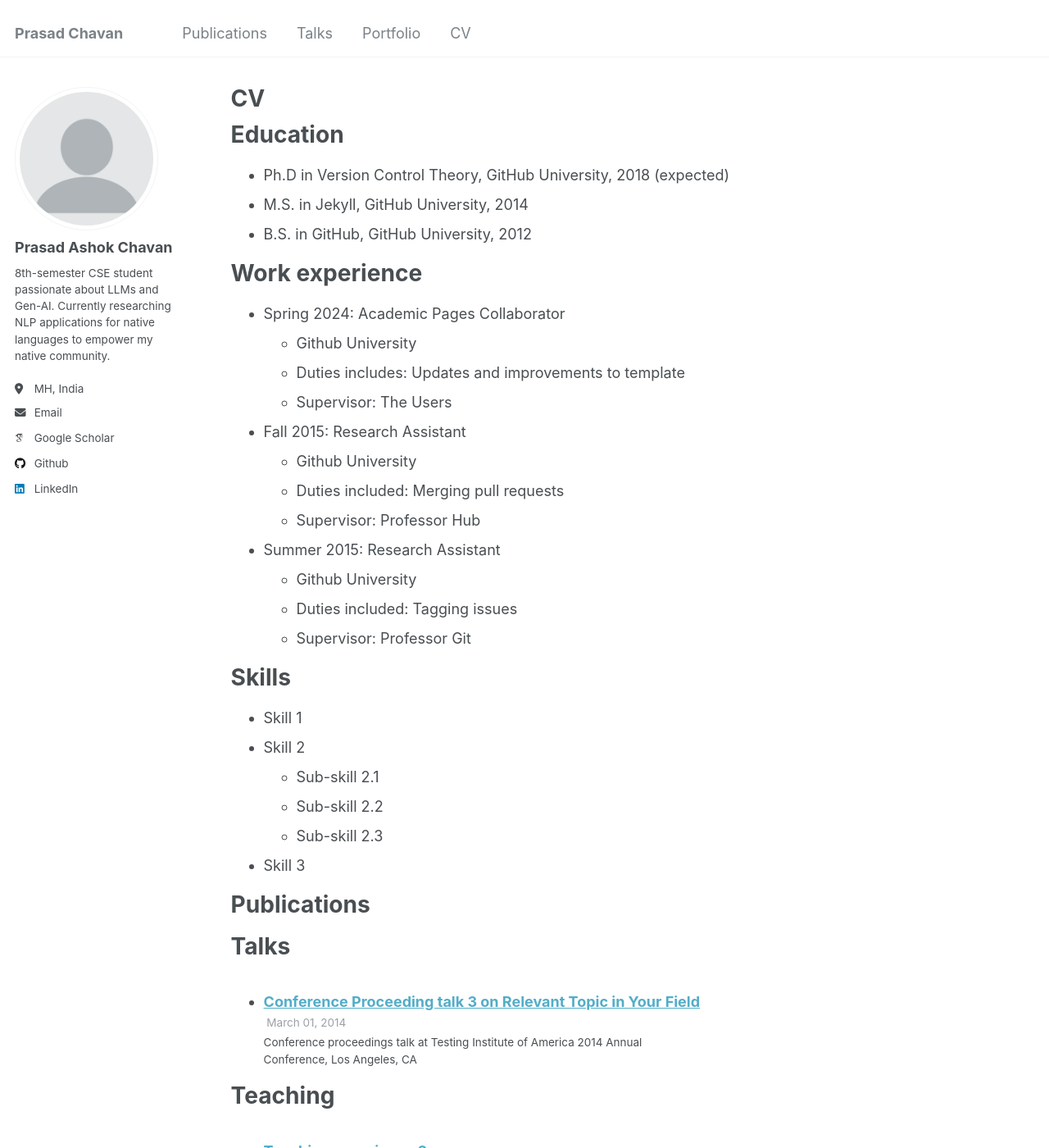
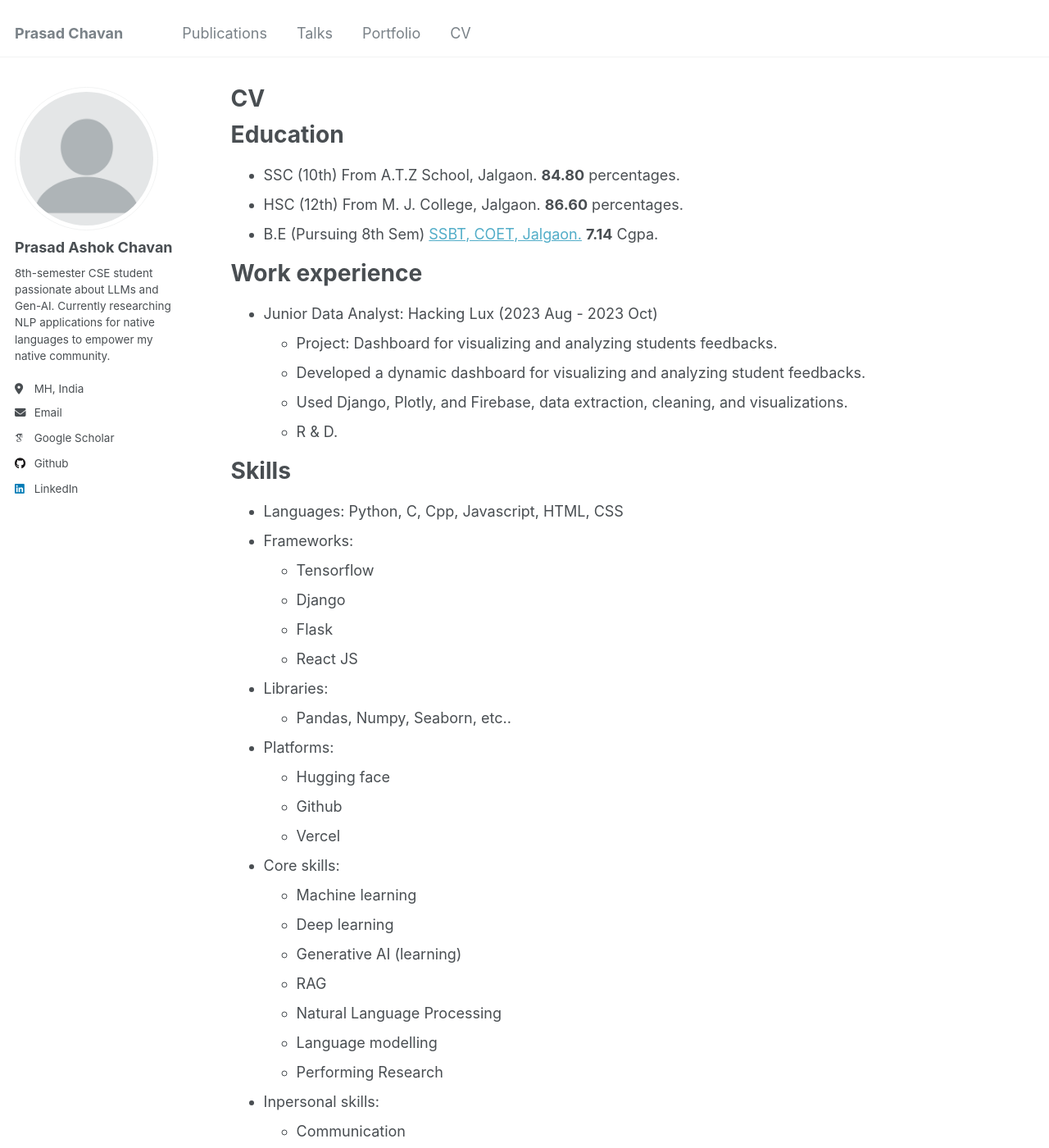
Before and after one commit to prasadchavann/prasadchavann.github.io, a Jekyll site: the page built from _pages/cv.md, in a window 1280 px wide and 1400 px high. Shown: the whole window at 82% size. Built offline with Jekyll 4.4.1, drawn with Linux system fonts in a browser that asks for light colours; some web fonts are replaced; some of the changed text lies outside the part shown.

Commit message:
Update cv.md

```diff
--- a/_pages/cv.md
+++ b/_pages/cv.md
@@ -11,35 +11,44 @@ redirect_from:
 
 Education
 ======
-* Ph.D in Version Control Theory, GitHub University, 2018 (expected)
-* M.S. in Jekyll, GitHub University, 2014
-* B.S. in GitHub, GitHub University, 2012
+* SSC (10th) From A.T.Z School, Jalgaon. **84.80** percentages.
+* HSC (12th) From M. J. College, Jalgaon. **86.60** percentages.
+* B.E (Pursuing 8th Sem) [SSBT, COET, Jalgaon.](https://www.sscoetjalgaon.ac.in/) **7.14** Cgpa.
 
 Work experience
 ======
-* Spring 2024: Academic Pages Collaborator
-  * Github University
-  * Duties includes: Updates and improvements to template
-  * Supervisor: The Users
+* Junior Data Analyst: Hacking Lux (2023 Aug - 2023 Oct)
+  * Project: Dashboard for visualizing and analyzing students feedbacks.
+  * Developed a dynamic dashboard for visualizing and analyzing student feedbacks.
+  * Used Django, Plotly, and Firebase, data extraction, cleaning, and visualizations.
+  * R & D.
 
-* Fall 2015: Research Assistant
-  * Github University
-  * Duties included: Merging pull requests
-  * Supervisor: Professor Hub
-
-* Summer 2015: Research Assistant
-  * Github University
-  * Duties included: Tagging issues
-  * Supervisor: Professor Git
 
 Skills
 ======
-* Skill 1
-* Skill 2
-  * Sub-skill 2.1
-  * Sub-skill 2.2
-  * Sub-skill 2.3
-* Skill 3
+* Languages: Python, C, Cpp, Javascript, HTML, CSS
+* Frameworks:
+  * Tensorflow
+  * Django
+  * Flask
+  * React JS
+* Libraries:
+  * Pandas, Numpy, Seaborn, etc..
+* Platforms:
+  * Hugging face
+  * Github
+  * Vercel
+* Core skills:
+  * Machine learning
+  * Deep learning
+  * Generative AI (learning)
+  * RAG
+  * Natural Language Processing
+  * Language modelling
+  * Performing Research
+* Inpersonal skills:
+  * Communication
+  * Presentation (Intermidiate)
 
 Publications
 ======
@@ -53,12 +62,7 @@ Talks
     {% include archive-single-talk-cv.html  %}
   {% endfor %}</ul>
 
-Teaching
-======
-  <ul>{% for post in site.teaching reversed %}
-    {% include archive-single-cv.html %}
-  {% endfor %}</ul>
 
 Service and leadership
 ======
-* Currently signed in to 43 different slack teams
+* Currently doing role of instructor at organization SimpleSphere, Jalgaon.
```
